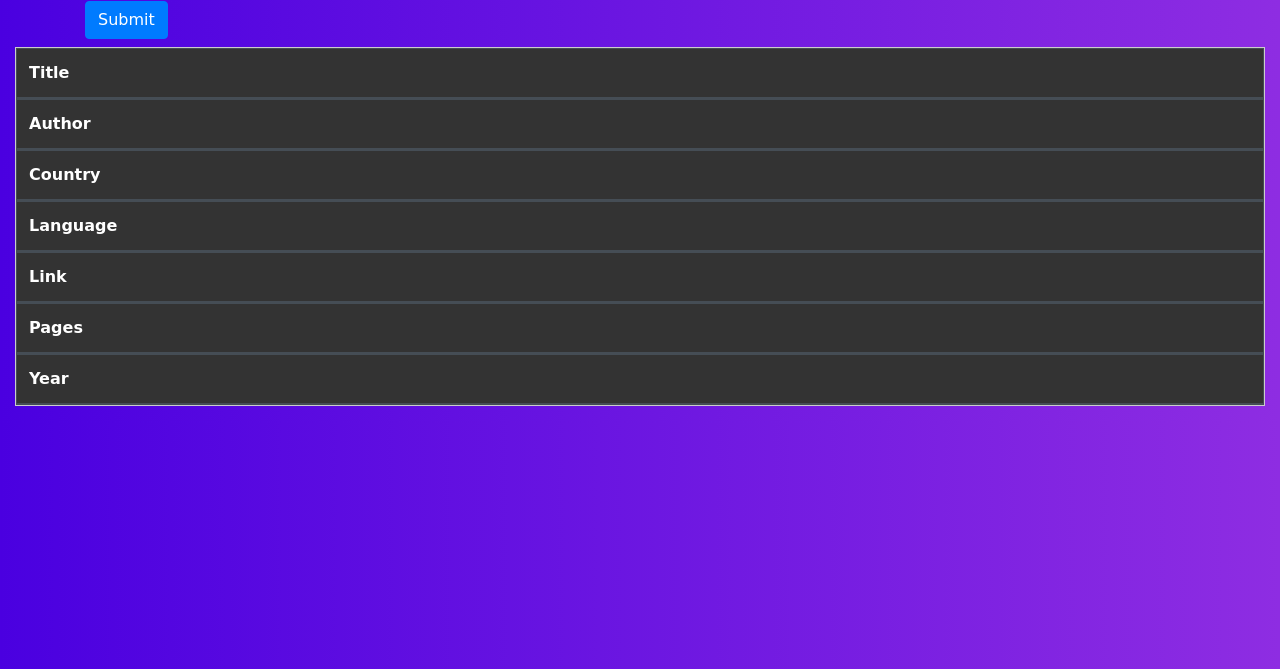
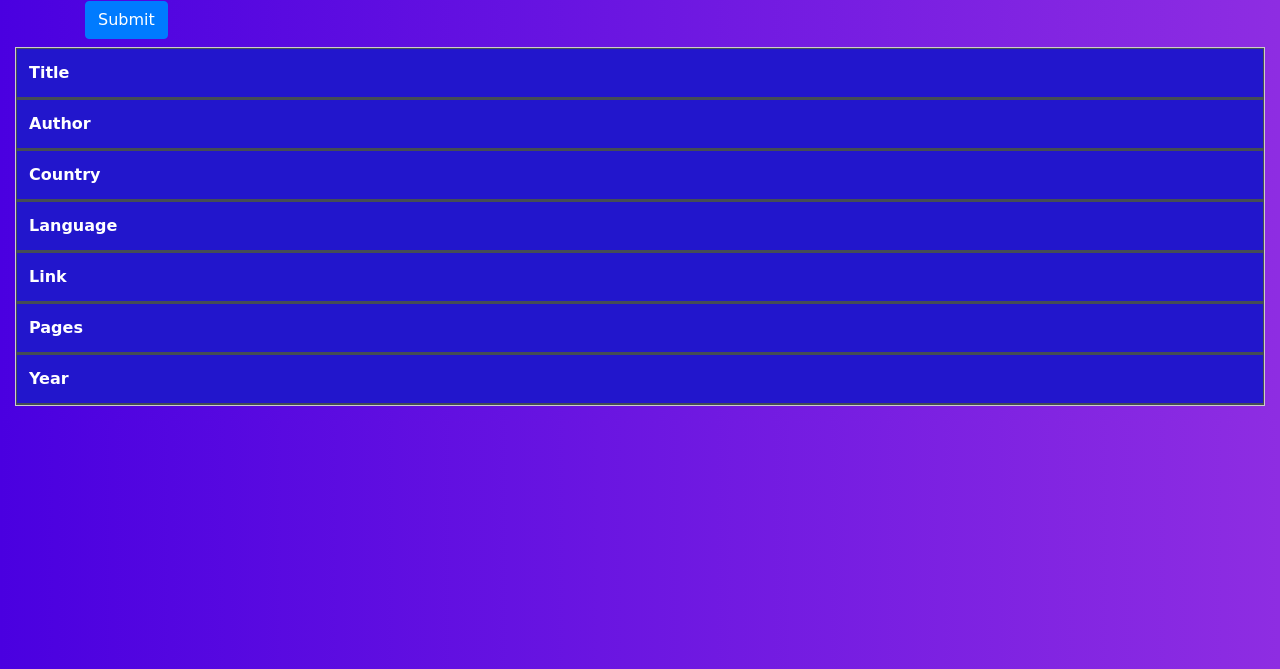
Before and after one commit to roshan-kumar-au3/search-book-city, a plain HTML site: page index.html in a window 1280 px wide. Shown: the part 131-800 px from the top of the page. Drawn offline with nearby package versions, Linux system fonts and the light colour scheme.

Commit message:
changed table header color

```diff
--- a/style.css
+++ b/style.css
@@ -51,7 +51,6 @@ input[type=text] {
     cursor: pointer;
     background-color: #fff;
     border-bottom: 1px solid #d4d4d4;
-
 }
 
 /*when hovering an item:*/
@@ -77,7 +76,7 @@ tr:nth-of-type(odd) {
 }
 
 th {
-    background: #333;
+    background: rgb(34, 22, 204);
     color: white;
     font-weight: bold;
 }
```
